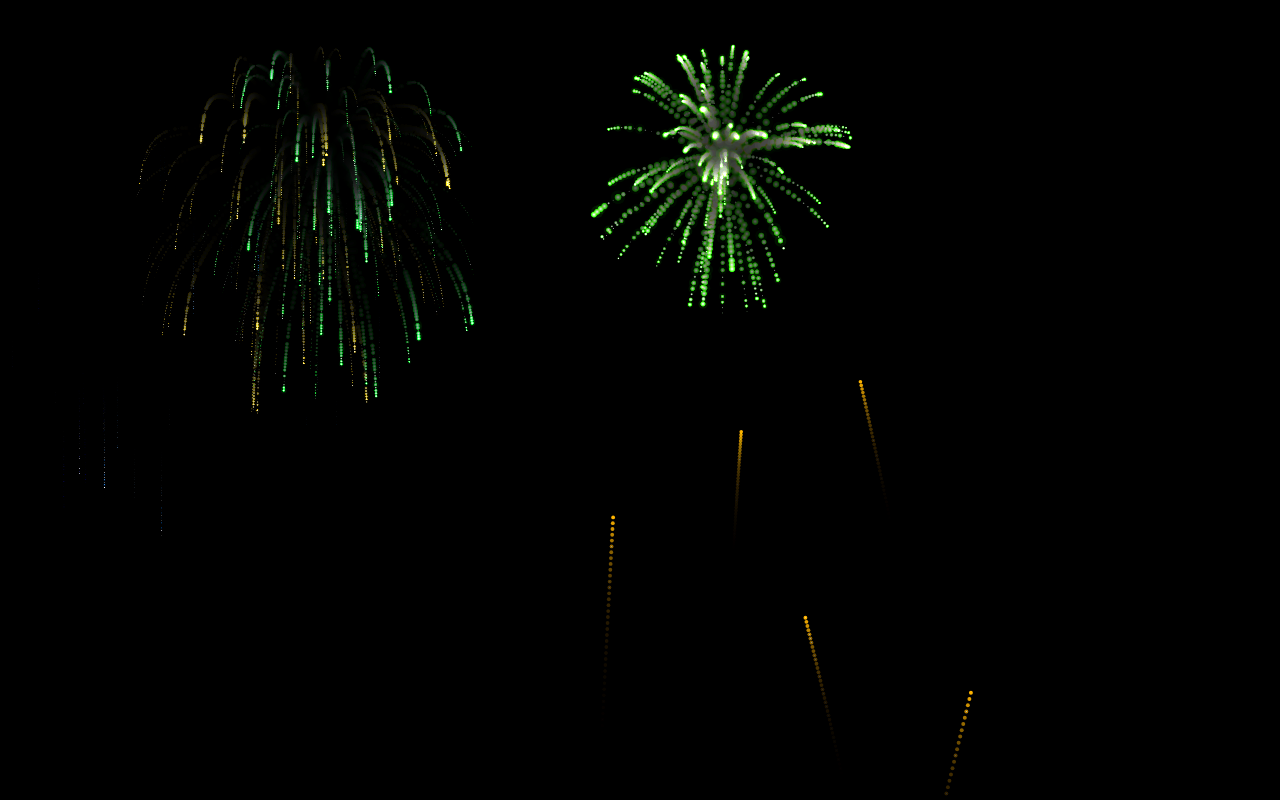
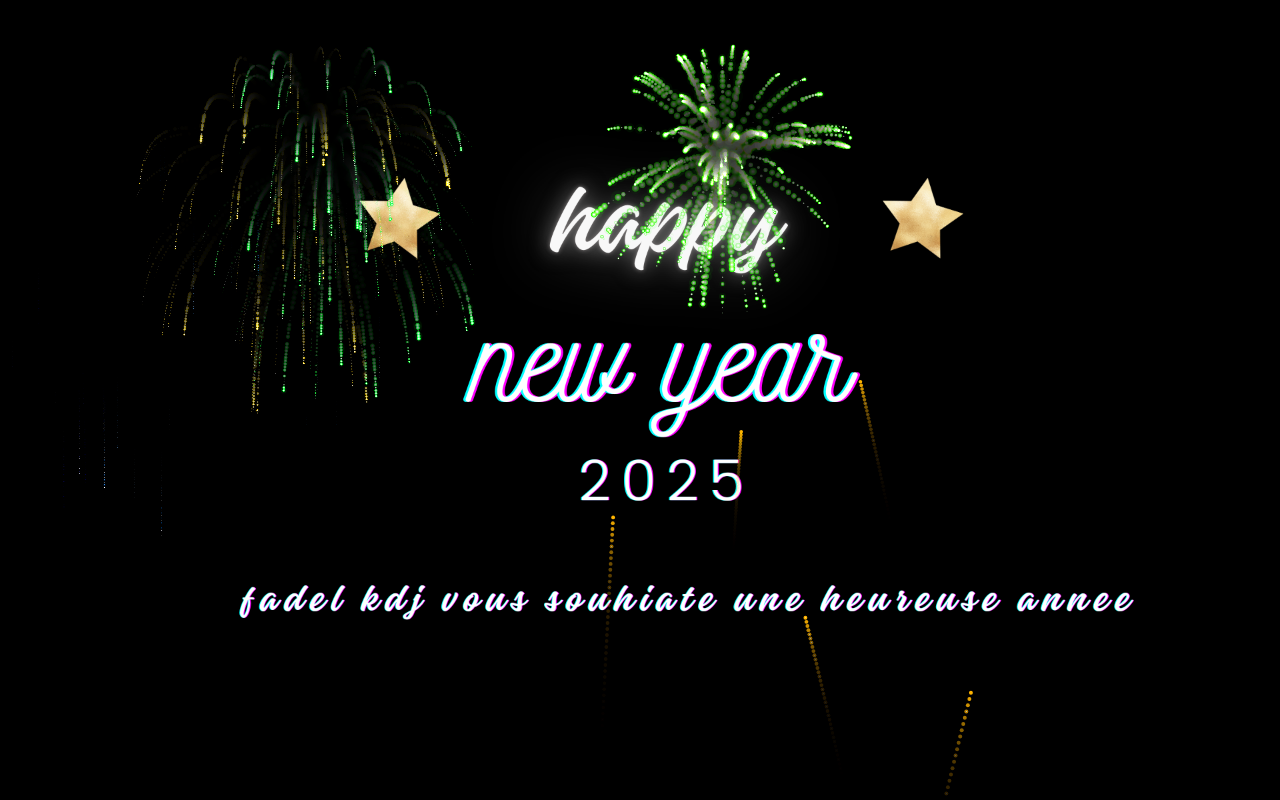
Before and after one commit to Kdjfadel/happy-new-year, a plain HTML site: page index.html in a window 1280 px wide. Drawn offline with nearby package versions, Linux system fonts and the light colour scheme.

Commit message:
Add files via upload

```diff
--- a/index.html
+++ b/index.html
@@ -13,7 +13,7 @@
         margin: 0;
         padding: 0;
         height: 100vh;
-      background-image: url(noell/Antonio.png);
+      background-image: url(Antonio.png);
       background-position: center;
       background-repeat: no-repeat;
       background-size: contain;
```
